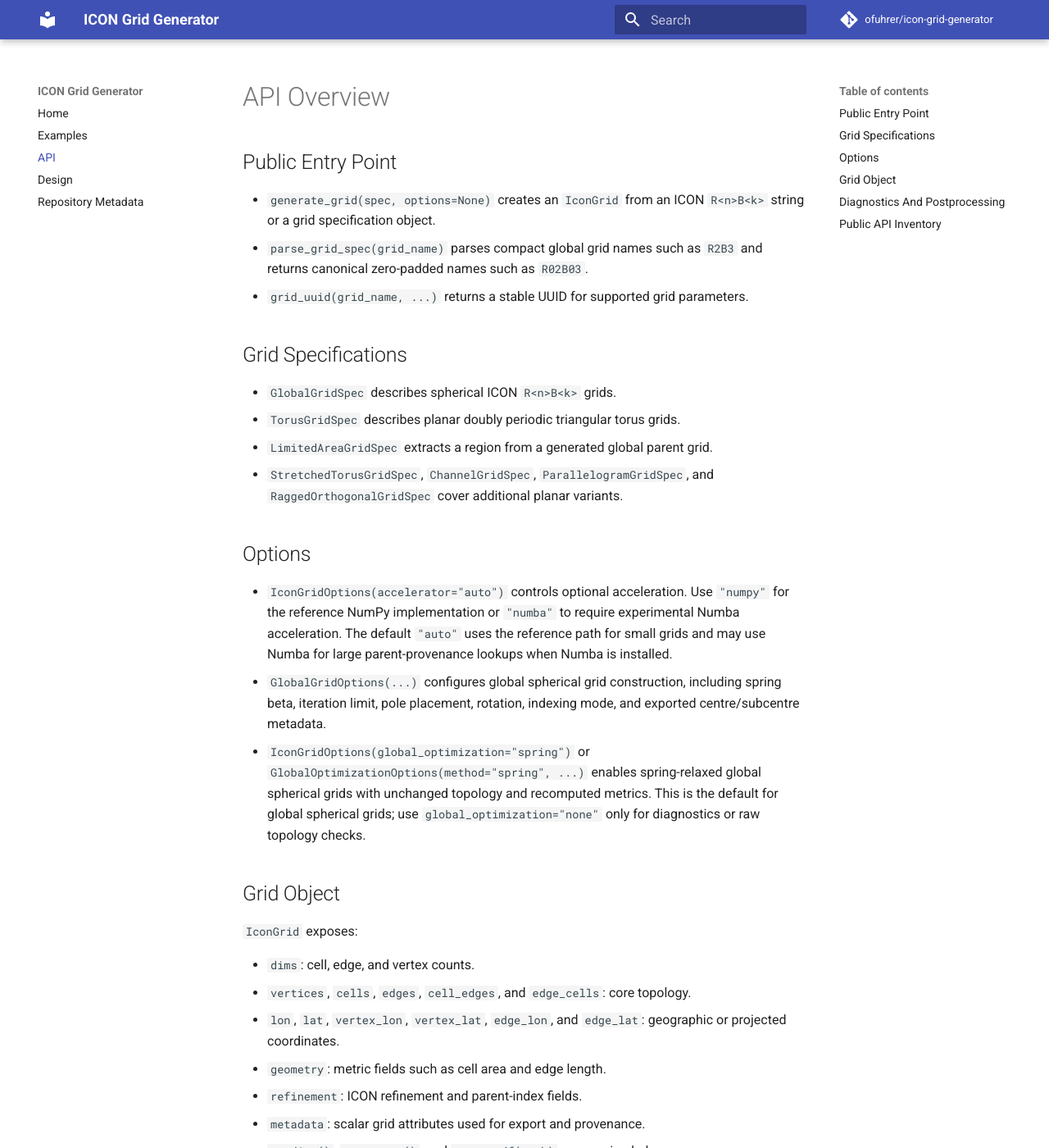
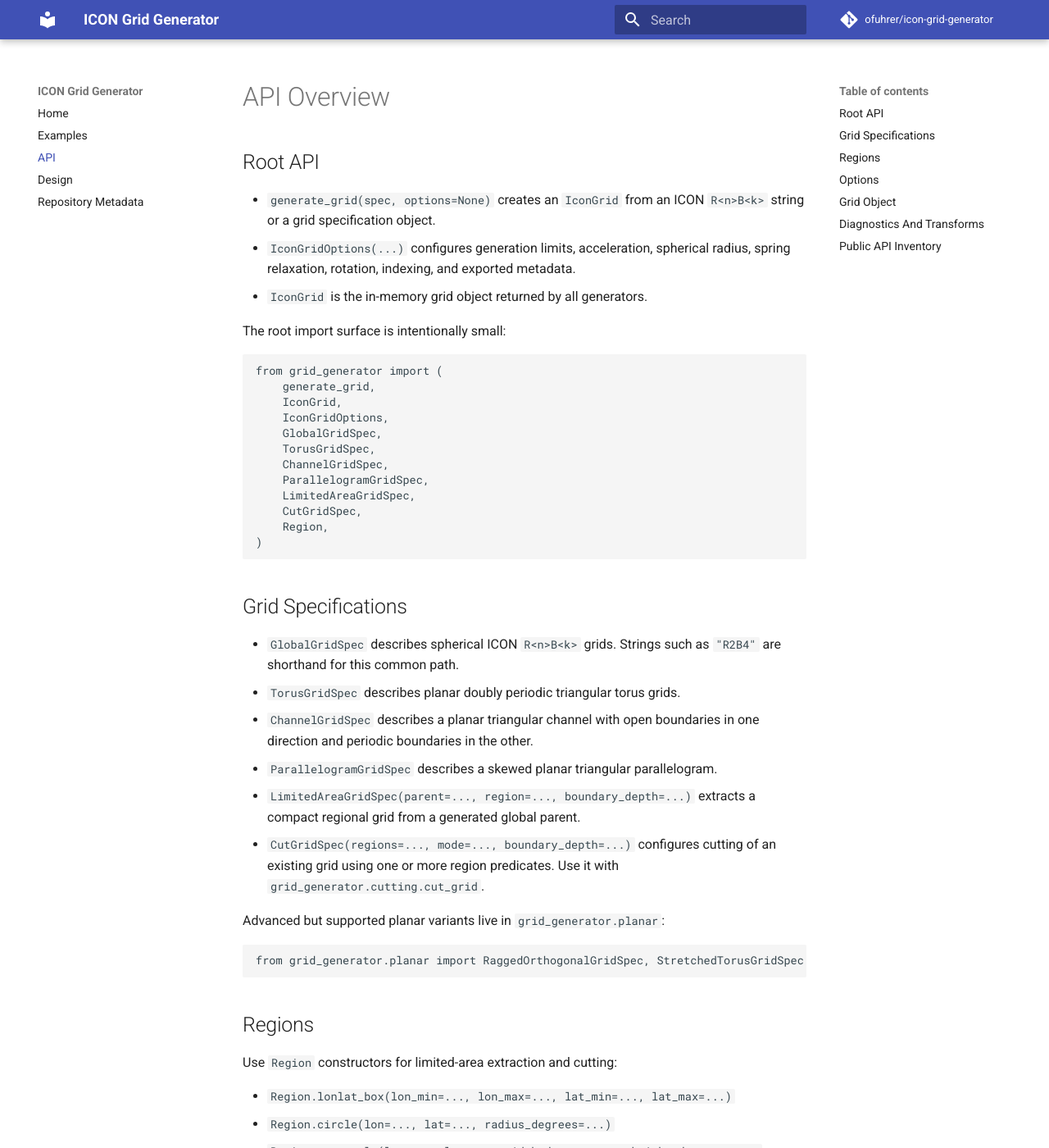
Before and after one commit to ofuhrer/icon-grid-generator, an MkDocs documentation site: the page built from docs/api.md, in a window 1280 px wide and 1400 px high. Shown: the whole window at 82% size. Built offline with MkDocs 1.6.1 and Material for MkDocs 9.7.7, drawn with Linux system fonts in a browser that asks for light colours; comment, search, counter and statistics services are not loaded; some of the changed text lies outside the part shown.

Commit message:
Simplify public grid generator API
Signed-off-by: Oliver Fuhrer <oli@ginko.ch>

````diff
--- a/docs/api.md
+++ b/docs/api.md
@@ -1,37 +1,74 @@
 # API Overview
 
-## Public Entry Point
+## Root API
 
 - `generate_grid(spec, options=None)` creates an `IconGrid` from an ICON
   `R<n>B<k>` string or a grid specification object.
-- `parse_grid_spec(grid_name)` parses compact global grid names such as
-  `R2B3` and returns canonical zero-padded names such as `R02B03`.
-- `grid_uuid(grid_name, ...)` returns a stable UUID for supported grid
-  parameters.
+- `IconGridOptions(...)` configures generation limits, acceleration, spherical
+  radius, spring relaxation, rotation, indexing, and exported metadata.
+- `IconGrid` is the in-memory grid object returned by all generators.
+
+The root import surface is intentionally small:
+
+```python
+from grid_generator import (
+    generate_grid,
+    IconGrid,
+    IconGridOptions,
+    GlobalGridSpec,
+    TorusGridSpec,
+    ChannelGridSpec,
+    ParallelogramGridSpec,
+    LimitedAreaGridSpec,
+    CutGridSpec,
+    Region,
+)
+```
 
 ## Grid Specifications
 
-- `GlobalGridSpec` describes spherical ICON `R<n>B<k>` grids.
+- `GlobalGridSpec` describes spherical ICON `R<n>B<k>` grids. Strings such as
+  `"R2B4"` are shorthand for this common path.
 - `TorusGridSpec` describes planar doubly periodic triangular torus grids.
-- `LimitedAreaGridSpec` extracts a region from a generated global parent grid.
-- `StretchedTorusGridSpec`, `ChannelGridSpec`, `ParallelogramGridSpec`, and
-  `RaggedOrthogonalGridSpec` cover additional planar variants.
+- `ChannelGridSpec` describes a planar triangular channel with open boundaries
+  in one direction and periodic boundaries in the other.
+- `ParallelogramGridSpec` describes a skewed planar triangular parallelogram.
+- `LimitedAreaGridSpec(parent=..., region=..., boundary_depth=...)` extracts a
+  compact regional grid from a generated global parent.
+- `CutGridSpec(regions=..., mode=..., boundary_depth=...)` configures cutting
+  of an existing grid using one or more region predicates. Use it with
+  `grid_generator.cutting.cut_grid`.
+
+Advanced but supported planar variants live in `grid_generator.planar`:
+
+```python
+from grid_generator.planar import RaggedOrthogonalGridSpec, StretchedTorusGridSpec
+```
+
+## Regions
+
+Use `Region` constructors for limited-area extraction and cutting:
+
+- `Region.lonlat_box(lon_min=..., lon_max=..., lat_min=..., lat_max=...)`
+- `Region.circle(lon=..., lat=..., radius_degrees=...)`
+- `Region.rectangle(lon=..., lat=..., width_degrees=..., height_degrees=..., angle_degrees=...)`
+- `Region.polygon(((lon0, lat0), (lon1, lat1), ...))`
 
 ## Options
 
-- `IconGridOptions(accelerator="auto")` controls optional acceleration. Use
-  `"numpy"` for the reference NumPy implementation or `"numba"` to require
-  experimental Numba acceleration. The default `"auto"` uses the reference path
-  for small grids and may use Numba for large parent-provenance lookups when
-  Numba is installed.
-- `GlobalGridOptions(...)` configures global spherical grid construction,
-  including spring beta, iteration limit, pole placement, rotation, indexing
-  mode, and exported centre/subcentre metadata.
-- `IconGridOptions(global_optimization="spring")` or
-  `GlobalOptimizationOptions(method="spring", ...)` enables spring-relaxed
-  global spherical grids with unchanged topology and recomputed metrics. This is
-  the default for global spherical grids; use `global_optimization="none"` only
-  for diagnostics or raw topology checks.
+`IconGridOptions` is a flat dataclass. Common fields are:
+
+- `max_cells`: generation safety limit.
+- `accelerator`: `"auto"`, `"numpy"`, or `"numba"`.
+- `sphere_radius`: spherical grid radius used for metric fields.
+- `optimize_global`: enable staged spring relaxation for global grids.
+- `spring_beta` and `spring_iterations`: global spring relaxation controls.
+- `north_pole_lon`, `north_pole_lat`, and `rotation_angle_degrees`: spherical
+  orientation controls.
+- `indexing`: global indexing convention.
+- `centre`, `subcentre`, and `number_of_grid_used`: exported metadata fields.
+
+Use `optimize_global=False` only for raw topology diagnostics or tests.
 
 ## Grid Object
 
@@ -46,14 +83,22 @@
 - `metadata`: scalar grid attributes used for export and provenance.
 - `to_dict()`, `to_xarray()`, and `to_netcdf(path)`: conversion helpers.
 
-## Diagnostics And Postprocessing
+## Diagnostics And Transforms
 
-- `check_grid(grid)` validates basic topology and geometry consistency.
-- `grid_statistics(grid)` summarizes counts, boundary edges, areas, and edge
-  lengths.
-- `triangle_properties(grid)` returns per-cell triangle metrics.
-- `optimize_grid(grid, options=None)` and `diffuse_grid(grid, options=None)`
-  return geometry-transformed copies with unchanged topology.
+Diagnostics and postprocessing utilities are available from focused modules:
+
+```python
+from grid_generator.diagnostics import (
+    check_grid,
+    grid_statistics,
+    triangle_properties,
+    cell_divergence,
+    cell_vorticity_fnorm,
+)
+from grid_generator.transforms import diffuse_grid, optimize_grid
+```
+
+Their result and option dataclasses are exported from the same submodules.
 
 ## Public API Inventory
 
@@ -61,33 +106,12 @@ Every name exported from `grid_generator.__all__` should appear here so public
 documentation moves with API changes:
 
 - `ChannelGridSpec`
-- `CircleRegion`
 - `CutGridSpec`
-- `DiffusionOptions`
-- `GridCheckResult`
-- `GridStatistics`
-- `GlobalGridOptions`
-- `GlobalOptimizationOptions`
+- `GlobalGridSpec`
 - `IconGrid`
 - `IconGridOptions`
-- `GlobalGridSpec`
 - `LimitedAreaGridSpec`
-- `LonLatBoxRegion`
-- `OptimizationOptions`
-- `OrientedRectangleRegion`
 - `ParallelogramGridSpec`
-- `PolygonRegion`
-- `RaggedOrthogonalGridSpec`
-- `StretchedTorusGridSpec`
-- `TriangleProperties`
+- `Region`
 - `TorusGridSpec`
-- `cell_divergence`
-- `cell_vorticity_fnorm`
-- `check_grid`
-- `cut_grid`
-- `diffuse_grid`
 - `generate_grid`
-- `grid_statistics`
-- `optimize_global_grid`
-- `optimize_grid`
-- `triangle_properties`
````
Also changed, not shown: README.md (+4 -7 lines), docs/examples.md (+3 -6 lines), src/grid_generator/__init__.py (+9 -55 lines), 10 other files.
